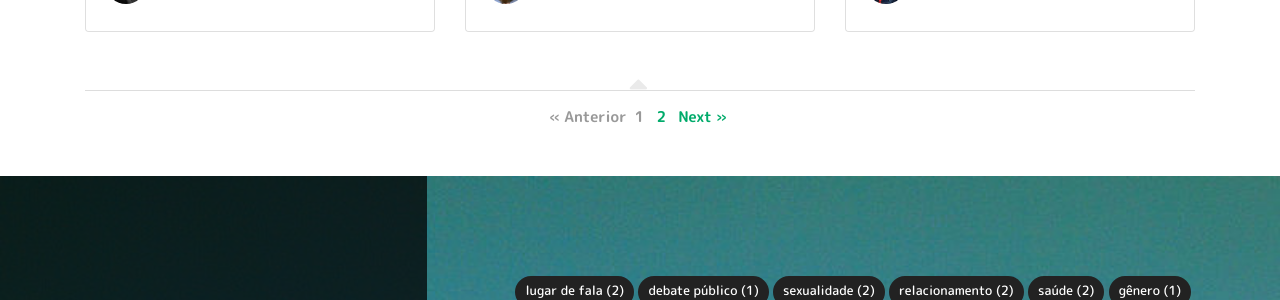
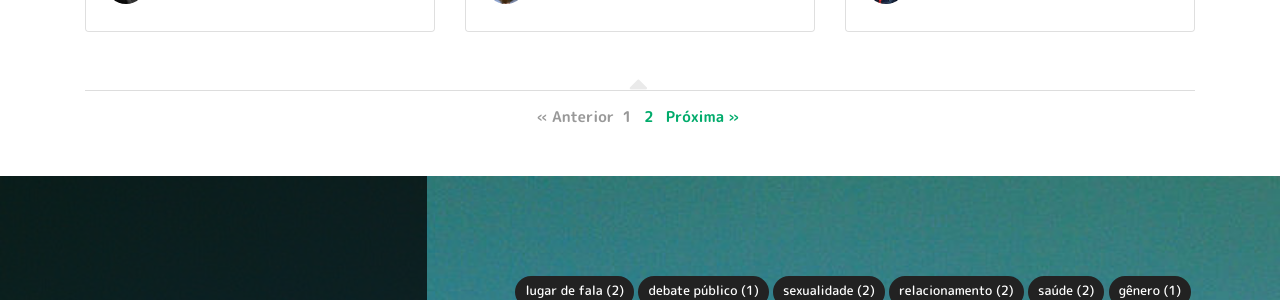
Before and after one commit to rafaelabcaffaro/republiqueta.github.io, a Jekyll site: the page built from index.html, in a window 1280 px wide and 900 px high, scrolled down 1209 px. Shown: the part 245-545 px from the top of the window. Built offline with Jekyll 4.4.1, drawn with Linux system fonts in a browser that asks for light colours; nearby versions of some CDN libraries; some web fonts are replaced; the list of posts is cut into pages by our own code.

Commit message:
paginacao

```diff
--- a/_includes/pagination.html
+++ b/_includes/pagination.html
@@ -18,7 +18,7 @@
   {% endfor %}
 
   {% if paginator.next_page %}
-    <a class="ml-1 mr-1" href="{{ paginator.next_page_path | prepend: site.baseurl | replace: '//', '/' }}">Next &raquo;</a>
+    <a class="ml-1 mr-1" href="{{ paginator.next_page_path | prepend: site.baseurl | replace: '//', '/' }}">Próxima &raquo;</a>
   {% else %}
     <span>Próxima &raquo;</span>
   {% endif %}
```
